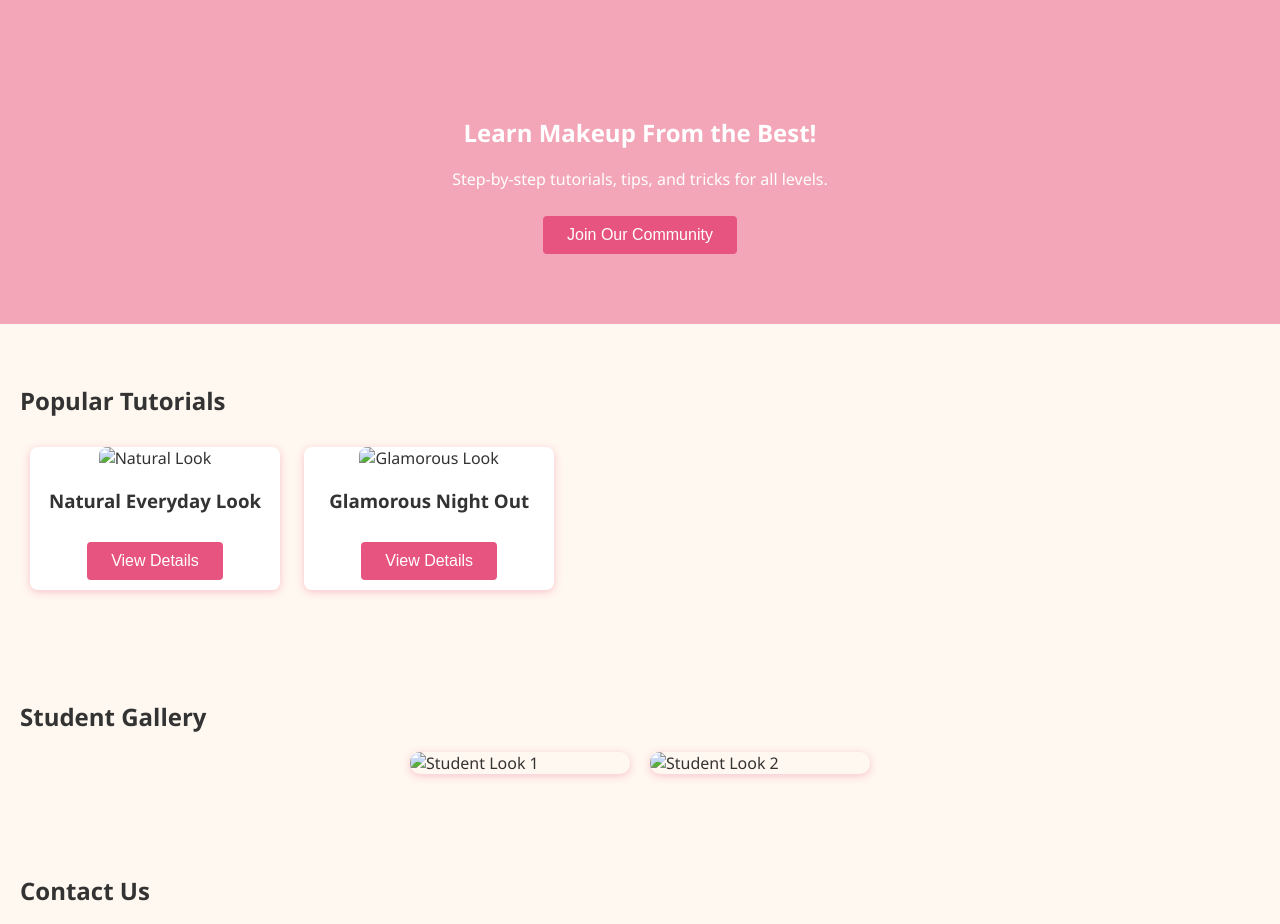
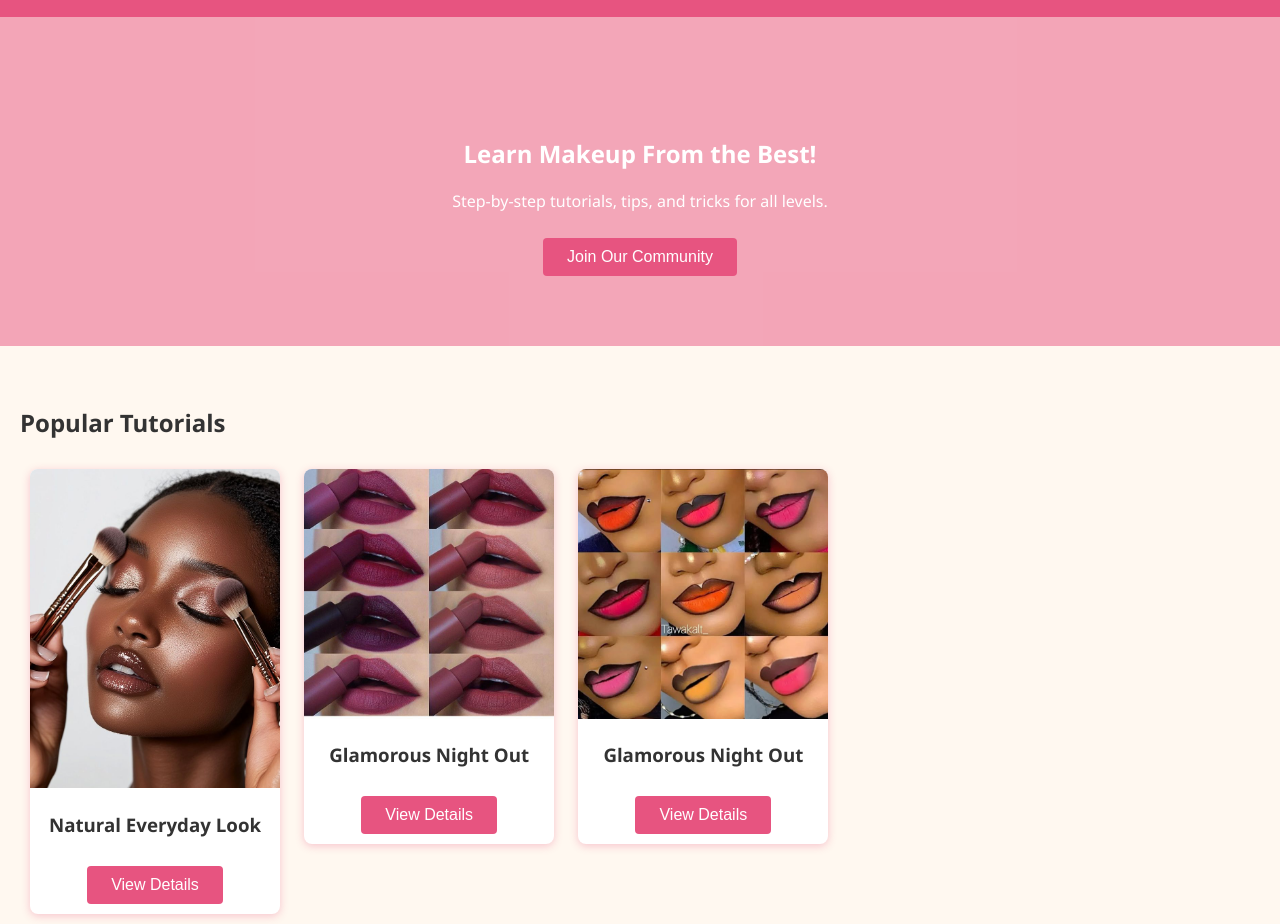
Before and after one commit to kezaqueen/My-personal-project, a plain HTML site: page index.html in a window 1280 px wide. Shown: the part 176-1100 px from the top of the page. Drawn offline with Linux system fonts and the light colour scheme; a script that the page names is missing.

Commit message:
Added my personal project

```diff
--- a/index.html
+++ b/index.html
@@ -7,7 +7,7 @@
 </head>
 <body>
   <header>
-    <img src="images/logo.png" alt="Makeup Mastery Logo" class="logo">
+    <img src="images/Adobe Express - file.jpg" alt="Makeup Mastery Logo" class="logo">
     <h1>Welcome to Makeup Mastery</h1>
     <nav>
       <a href="#tutorials">Tutorials</a>
@@ -23,12 +23,17 @@
   <section id="tutorials">
     <h2>Popular Tutorials</h2>
     <div class="tutorial-card">
-      <img src="images/makeup1.jpg" alt="Natural Look">
+      <img src="images/Flawless Eyeshadow Application with Makeup Brush.jpeg" alt="Natural Look">
       <h3>Natural Everyday Look</h3>
       <button onclick="showDetails('natural')">View Details</button>
     </div>
     <div class="tutorial-card">
-      <img src="images/makeup2.jpg" alt="Glamorous Look">
+      <img src="images/_ (4).jpeg" alt="Glamorous Look" id="tutorial-card-two">
+      <h3>Glamorous Night Out</h3>
+      <button onclick="showDetails('glam')">View Details</button>
+    </div>
+        <div class="tutorial-card">
+      <img src="images/lip combos, lip gloss, lip liner, lip art, lipstick.jpeg" alt="Simple Look">
       <h3>Glamorous Night Out</h3>
       <button onclick="showDetails('glam')">View Details</button>
     </div>
@@ -36,8 +41,10 @@
   <section id="gallery">
     <h2>Student Gallery</h2>
     <div class="gallery-grid">
-      <img src="images/makeup1.jpg" alt="Student Look 1">
-      <img src="images/makeup2.jpg" alt="Student Look 2">
+      <img src="images/_ (2).jpeg" alt="Student Look 1">
+      <img src="images/Follow @aleenis!.jpeg" alt="Student Look 2">
+      <img src="images/_.jpeg" alt="student look3">
+       <img src="images/_ (5).jpeg" alt="student look3">
     </div>
   </section>
   <section id="contact">
--- a/style.css
+++ b/style.css
@@ -55,6 +55,9 @@ section {
   vertical-align: top;
   text-align: center;
 }
+.tutorial-card-two{
+    height: 20vh;
+}
 .tutorial-card img {
   width: 100%;
   border-radius: 8px 8px 0 0;
@@ -74,11 +77,11 @@ button:hover {
 }
 .gallery-grid {
   display: flex;
-  gap: 20px;
+  gap: 25px;
   justify-content: center;
 }
 .gallery-grid img {
-  width: 220px;
+  width: 300px;
   border-radius: 10px;
   box-shadow: 0 2px 8px #e7548050;
 }
```
Also changed, not shown: images/Adobe Express - file.jpg (added), images/Flawless Eyeshadow Application with Makeup Brush.jpeg (added), images/Follow @aleenis!.jpeg (added), images/Makeup Storage_ Your Complete Guide.jpeg (added), images/_ (1).jpeg (added), images/_ (2).jpeg (added), images/_ (3).jpeg (added), images/_ (4).jpeg (added), images/_ (5).jpeg (added), images/_.jpeg (added), images/lip combos, lip gloss, lip liner, lip art, lipstick.jpeg (added), images/pack.jpeg (added), images/✨ Top 30 Best Makeup Organizers for a Stylish & Organized Vanity ✨.jpeg (added).
